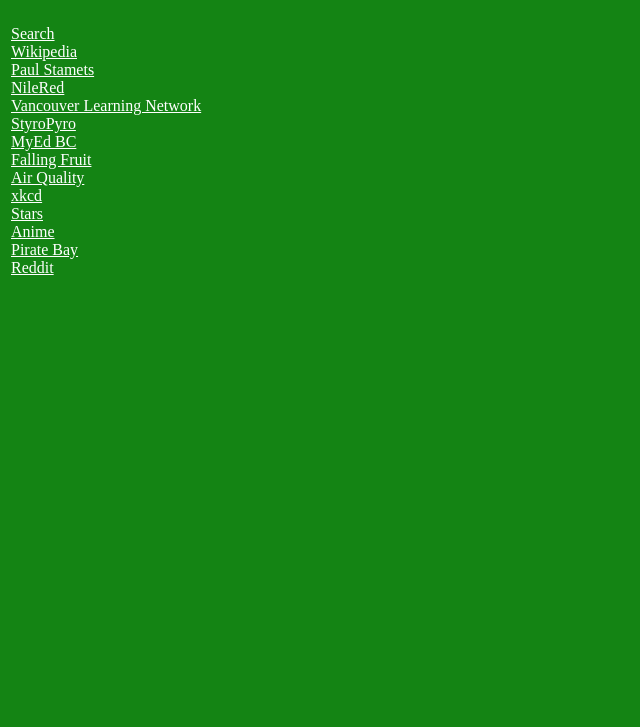
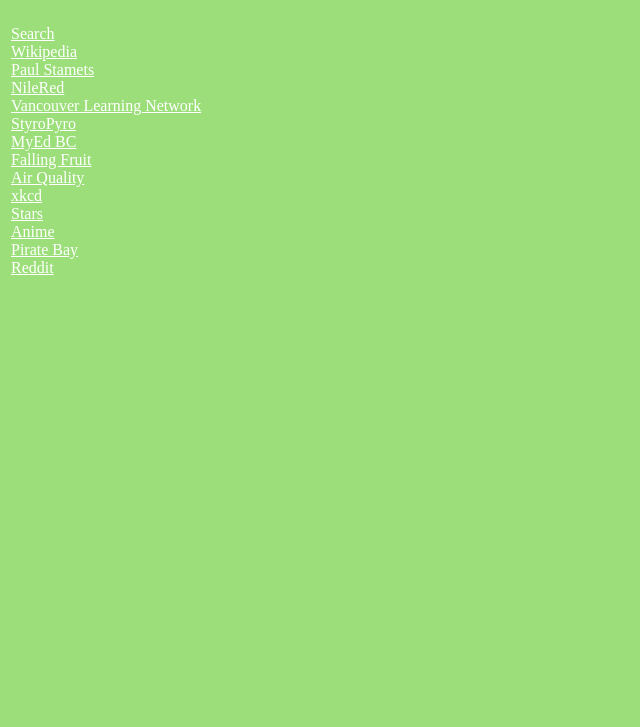
Before and after one commit to greenteasteeping/greenteasteeping.github.io, a plain HTML site: page index.html in a window 1280 px wide. Shown: the part 73-800 px from the top of the page, without its empty margins (0-640 px from the left). Drawn offline with Linux system fonts and the light colour scheme.

Commit message:
Update index.html

```diff
--- a/index.html
+++ b/index.html
@@ -1,6 +1,6 @@
 <!DOCTYPE html PUBLIC "-//W3C//DTD HTML 4.01 Transitional//EN">
 <html><head>
-<meta http-equiv="content-type" content="text/html; charset=ISO-8859-1"><title>home</title></head><body bgcolor="#148414" link="#FFFFFF">
+<meta http-equiv="content-type" content="text/html; charset=ISO-8859-1"><title>home</title></head><body bgcolor="#9cdf7a" link="#FFFFFF">
 <table align="left" border="0">
 <tbody><tr><td>
 <BODY TEXT="#ffffff" LINK="#ffffff" VLINK= "#ffffff" ALINK="#ffffff">
```
